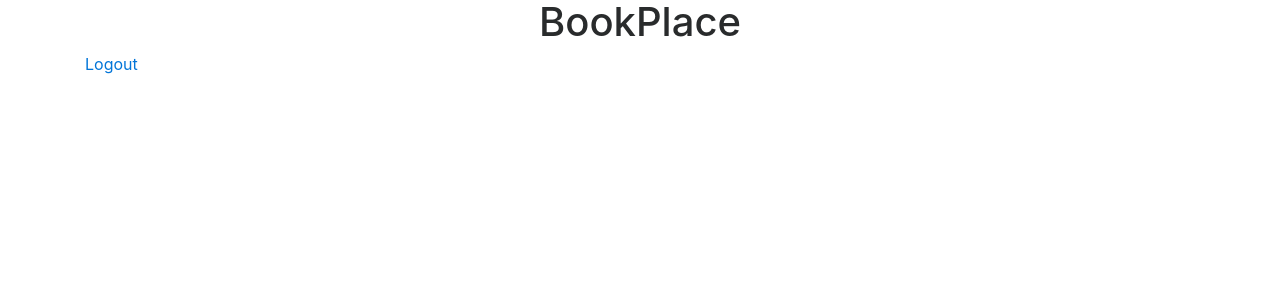
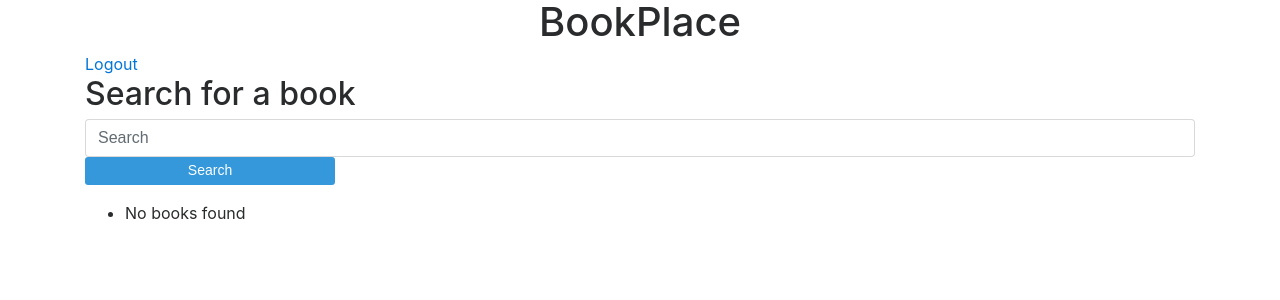
Before and after one commit to masenmatthews/Literacy-Portal, a Flask app: page / in a window 1280 px wide. Shown: the top 300 px of the page. Run offline with Flask 2, Linux system fonts and the light colour scheme; the visitor is signed in with stand-in values (Sample User, id 1); parts of the project's set-up code (start-up, migrations or seed data) failed here and were passed over; some libraries are stand-ins or nearby versions.

Commit message:
add initial search functionality

```diff
--- a/application.py
+++ b/application.py
@@ -64,8 +64,14 @@ def login():
 @app.route("/logout")
 def logout():
     session['logged_in'] = False
-    return index();
+    return index()
+
+@app.route("/book_search", methods=["POST"])
+def book_search():
+    title = request.form.get("title")
+    books = db.execute("SELECT * FROM books WHERE title LIKE :title", {"title": title}).fetchall()
+    return render_template("index.html", books=books)
 
 if __name__ == "__main__":
     app.secret_key = os.urandom(12)
-    app.run(debug=True, host='0.0.0.0', port=4000)
+    app.run(debug=TrÎue, host='0.0.0.0', port=4000)
--- a/templates/index.html
+++ b/templates/index.html
@@ -8,4 +8,27 @@
 {% block body %}
     <h1>BookPlace</h1>
     <a href="/logout">Logout</a>
+
+    <div class="form-group">
+        <div class="md-form mt-0">
+            <h2>Search for a book</h2>
+            <form action="/book_search" method="POST">
+                <input class="form-control" type="title"
+                name="title"
+                placeholder="Search" aria-label="Search">
+                <button class="btn aqua-gradient btn-rounded btn-sm my-0" type="submit">Search</button>
+            </form>
+        </div>
+    </div>
+
+    <ul>
+        {% for book in books %}
+            <li>ISBN: {{ book.isbn }}</li>
+            <li>TITLE: {{ book.title }}</li>
+            <li>AUTHOR: {{ book.author }}</li>
+            <li>YEAR: {{ book.year }}</li>
+        {% else %}
+            <li>No books found</li>
+        {% endfor %}
+    </ul>
 {% endblock %}
```
Also changed, not shown: import.py (+7 -1 lines), 2 other files.
